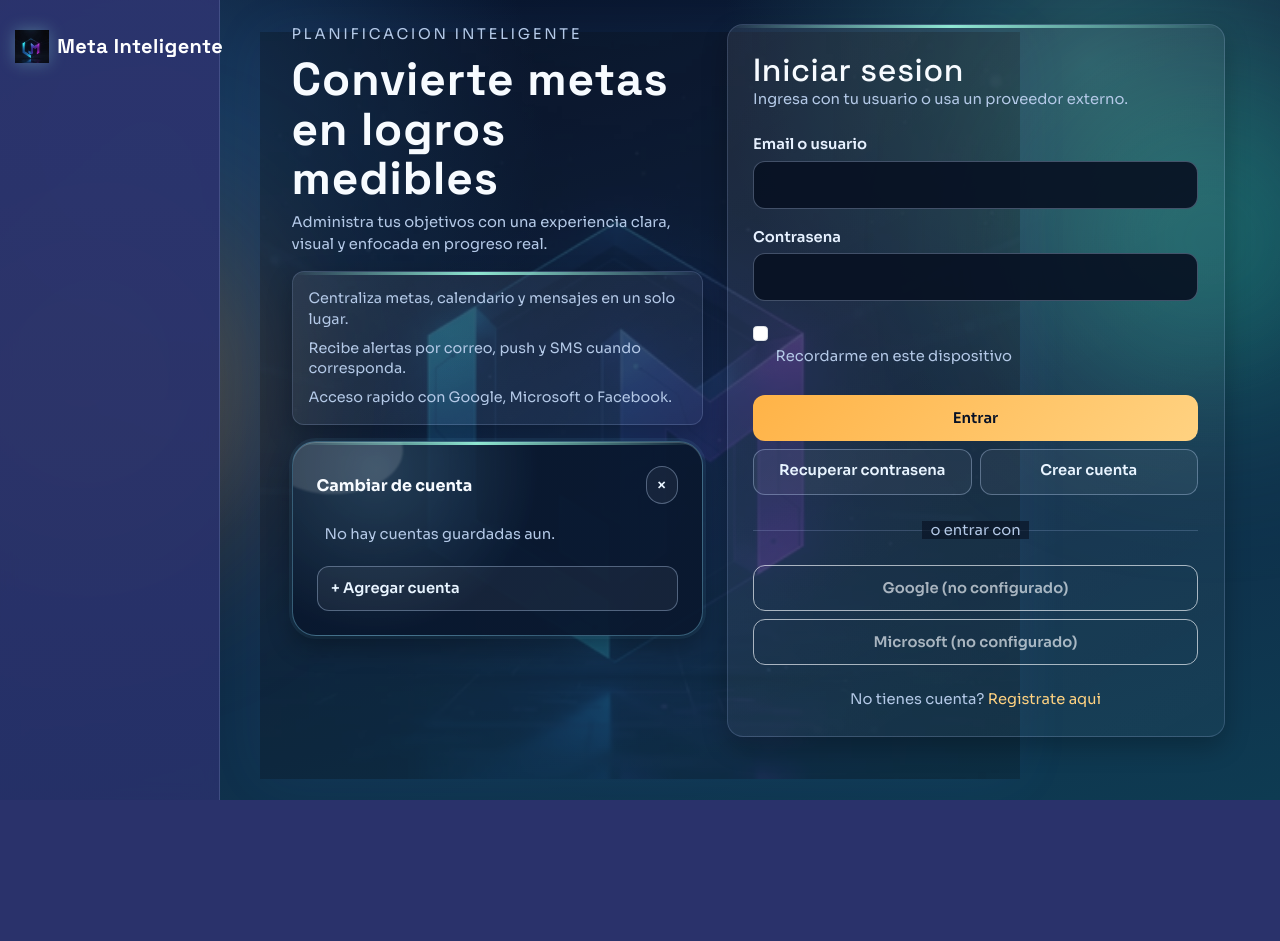
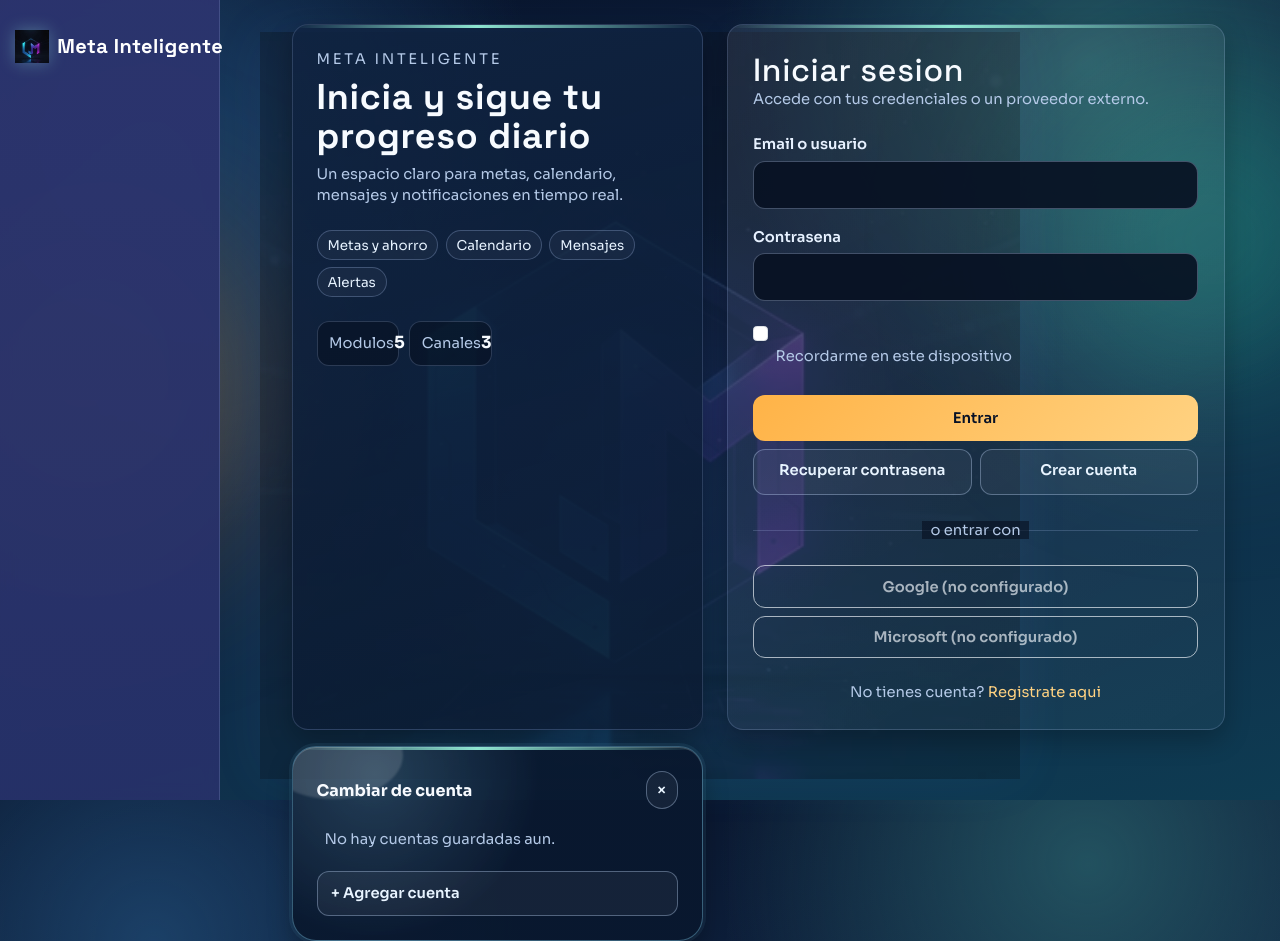
Before and after one commit to sintel-it/meta90_app, a Flask app: page / in a window 1280 px wide. Before the commit the page ends 800 px from the top, so only its background shows below. Run offline with Flask 3, Linux system fonts and the light colour scheme.

Commit message:
ui login v2: premium showcase panel and cleaner authentication composition

```diff
--- a/static/css/app.css
+++ b/static/css/app.css
@@ -947,6 +947,27 @@
     max-width: 42ch;
 }
 
+.login-showcase {
+    background: linear-gradient(165deg, rgba(16, 36, 66, 0.88), rgba(11, 26, 49, 0.78));
+}
+
+.login-pill-grid {
+    display: flex;
+    flex-wrap: wrap;
+    gap: 0.45rem;
+}
+
+.login-pill {
+    display: inline-flex;
+    align-items: center;
+    border: 1px solid rgba(183, 206, 255, 0.26);
+    background: rgba(255, 255, 255, 0.04);
+    color: #e7f3ff;
+    border-radius: 999px;
+    padding: 0.26rem 0.62rem;
+    font-size: 0.84rem;
+}
+
 .login-hints {
     border-radius: var(--radius-md);
 }
@@ -1046,6 +1067,10 @@
     background: rgba(8, 18, 35, 0.65);
 }
 
+.login-social-grid .btn {
+    min-height: 42px;
+}
+
 @media (max-width: 991px) {
     .calendar-cell {
         min-height: 90px;
--- a/templates/auth/login.html
+++ b/templates/auth/login.html
@@ -5,14 +5,25 @@
 {% block content %}
 <section class="row justify-content-center align-items-stretch g-4 login-layout">
     <div class="col-lg-5" data-reveal>
-        <p class="eyebrow">PLANIFICACION INTELIGENTE</p>
-        <h1 class="hero-title">Convierte metas en logros medibles</h1>
-        <p class="hero-copy">Administra tus objetivos con una experiencia clara, visual y enfocada en progreso real.</p>
-        <div class="app-card p-3 mt-3 login-hints">
-            <div class="d-grid gap-2">
-                <div class="soft-text">Centraliza metas, calendario y mensajes en un solo lugar.</div>
-                <div class="soft-text">Recibe alertas por correo, push y SMS cuando corresponda.</div>
-                <div class="soft-text">Acceso rapido con Google, Microsoft o Facebook.</div>
+        <div class="app-card p-4 login-showcase h-100">
+            <p class="eyebrow mb-2">META INTELIGENTE</p>
+            <h1 class="hero-title compact mb-2">Inicia y sigue tu progreso diario</h1>
+            <p class="hero-copy mb-4">Un espacio claro para metas, calendario, mensajes y notificaciones en tiempo real.</p>
+            <div class="login-pill-grid mb-4">
+                <span class="login-pill">Metas y ahorro</span>
+                <span class="login-pill">Calendario</span>
+                <span class="login-pill">Mensajes</span>
+                <span class="login-pill">Alertas</span>
+            </div>
+            <div class="kpi-strip">
+                <div class="kpi-item">
+                    <small class="soft-text">Modulos</small>
+                    <strong>5</strong>
+                </div>
+                <div class="kpi-item">
+                    <small class="soft-text">Canales</small>
+                    <strong>3</strong>
+                </div>
             </div>
         </div>
         <div id="login-account-chooser" class="app-card p-4 login-account-chooser mt-3" hidden>
@@ -27,7 +38,7 @@
     <div class="col-md-9 col-lg-6" data-reveal>
         <div class="app-card p-4 login-card h-100">
             <h2 class="mb-1 login-title">Iniciar sesion</h2>
-            <p class="soft-text mb-4">Ingresa con tu usuario o usa un proveedor externo.</p>
+            <p class="soft-text mb-4">Accede con tus credenciales o un proveedor externo.</p>
             <form method="post" class="stack-sm" autocomplete="on" id="login-form">
                 <div>
                     <label class="form-label">Email o usuario</label>
@@ -59,7 +70,7 @@
             <div class="login-divider my-4">
                 <span class="soft-text">o entrar con</span>
             </div>
-            <div class="d-grid gap-2">
+            <div class="d-grid gap-2 login-social-grid">
                 {% if google_login_enabled %}
                     <a href="{{ url_for('auth_bp.google_start') }}" class="btn app-btn-ghost w-100">Google</a>
                 {% else %}
--- a/templates/base.html
+++ b/templates/base.html
@@ -9,7 +9,7 @@
     <link rel="preconnect" href="https://fonts.gstatic.com" crossorigin>
     <link href="https://fonts.googleapis.com/css2?family=Sora:wght@400;500;600;700;800&family=Space+Grotesk:wght@500;700&display=swap" rel="stylesheet">
     <link href="https://cdn.jsdelivr.net/npm/bootstrap@5.3.2/dist/css/bootstrap.min.css" rel="stylesheet">
-    <link href="{{ url_for('static', filename='css/app.css', v='pro-polish16') }}" rel="stylesheet">
+    <link href="{{ url_for('static', filename='css/app.css', v='pro-polish17') }}" rel="stylesheet">
     <link rel="icon" type="image/png" href="{{ url_for('static', filename='img/logo.png') }}">
 </head>
 {% set endpoint = request.endpoint or '' %}
```
